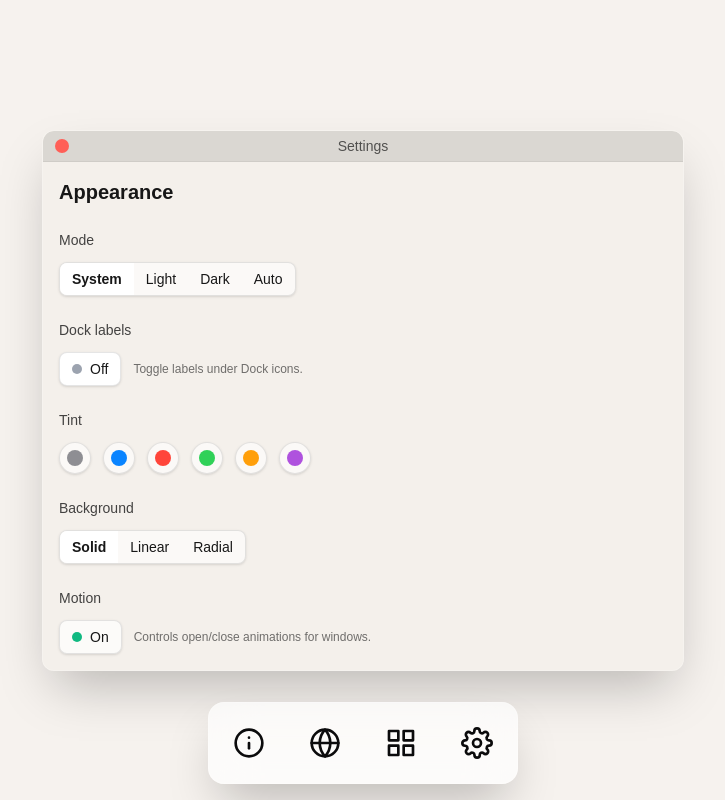
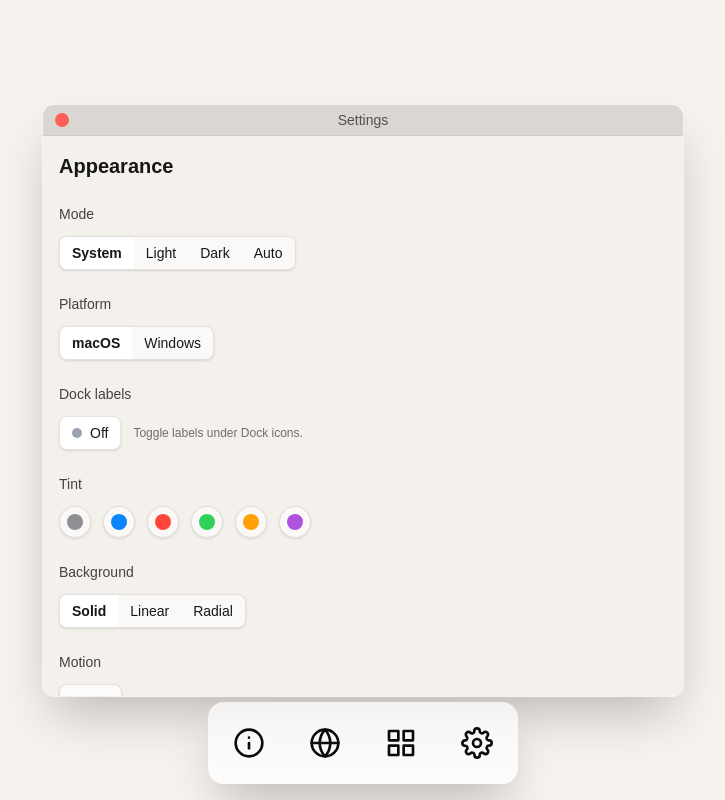
Before and after one commit to Johan-Melin/macos-nextjs, a Next.js app: page / in a window 1280 px wide. Both pictures are taken after a click on the button "Settings". Shown: the whole page, without its empty margins (277-1002 px from the left). Built offline with nearby package versions, Linux system fonts and the light colour scheme.

Commit message:
feat(windows): add os toggle in setting for window close button styling

```diff
--- a/src/components/MacWindow.tsx
+++ b/src/components/MacWindow.tsx
@@ -2,9 +2,11 @@
 
 import { ReactNode } from "react";
 import { useAppWindow } from "../context/AppWindowContext";
+import { useAppearance } from "../context/AppearanceContext";
 
 export default function MacWindow({ title, children }: { title: string; children: ReactNode }) {
   const { close } = useAppWindow();
+  const { osStyle } = useAppearance();
 
   return (
     <div
@@ -22,7 +24,9 @@ export default function MacWindow({ title, children }: { title: string; children
         className="sticky top-0 z-10 relative flex items-center gap-2 border-b border-black/5 px-3 py-2 backdrop-blur md:static dark:border-white/10"
         style={{ background: "var(--panel-bg)" }}
       >
-        {/* Traffic lights */}
+        {osStyle === "mac" ? (
+          <>
+            {/* macOS close (traffic light) on the left */}
             <div className="flex items-center gap-2">
               <button
                 aria-label="Close"
@@ -35,6 +39,25 @@ export default function MacWindow({ title, children }: { title: string; children
             <div className="absolute left-1/2 -translate-x-1/2 select-none text-sm font-medium opacity-70">
               {title}
             </div>
+          </>
+        ) : (
+          <>
+            {/* Windows close on the right */}
+            <div className="absolute left-3 select-none text-sm font-medium opacity-70">
+              {title}
+            </div>
+            <div className="ml-auto flex items-center">
+              <button
+                aria-label="Close"
+                onClick={close}
+                className="grid h-7 w-11 place-items-center rounded hover:bg-red-500/90 hover:text-white transition-colors"
+                title="Close"
+              >
+                <span aria-hidden className="text-base leading-none">×</span>
+              </button>
+            </div>
+          </>
+        )}
       </div>
       {/* Content */}
       <div className="h-[calc(100dvh-48px)] overflow-auto p-4 md:h-auto md:max-h-[70vh] md:w-[90vw] md:max-w-2xl md:overflow-auto md:p-4 md:w-[640px]">
--- a/src/content/dock/Settings.tsx
+++ b/src/content/dock/Settings.tsx
@@ -9,7 +9,7 @@ export default function Settings() {
 import { useAppearance } from "../../context/AppearanceContext";
 
 function AppearanceSettings() {
-  const { mode, setMode, tint, setTint, backgroundStyle, setBackgroundStyle, animations, setAnimations, showDockLabels, setShowDockLabels } = useAppearance();
+  const { mode, setMode, tint, setTint, backgroundStyle, setBackgroundStyle, animations, setAnimations, showDockLabels, setShowDockLabels, osStyle, setOsStyle } = useAppearance();
 
   const swatches: { name: string; hex: string }[] = [
     { name: "Graphite", hex: "#8e8e93" },
@@ -41,6 +41,30 @@ function AppearanceSettings() {
               onClick={() => setMode(key)}
               className={`px-3 py-1.5 text-sm transition-colors ${
                 mode === key
+                  ? "bg-white dark:bg-black/20 font-bold"
+                  : "hover:bg-white/70 dark:hover:bg-white/10"
+              }`}
+              title={tip}
+            >
+              {label}
+            </button>
+          ))}
+        </div>
+      </section>
+
+      {/* Platform */}
+      <section className="space-y-3">
+        <h3 className="text-sm font-medium opacity-80">Platform</h3>
+        <div className="inline-flex overflow-hidden rounded-lg border border-black/10 bg-white/60 shadow-sm dark:border-white/10 dark:bg-white/10">
+          {([
+            { key: "mac", label: "macOS", tip: "Round traffic-light close on the left" },
+            { key: "windows", label: "Windows", tip: "Square close on the right" },
+          ] as const).map(({ key, label, tip }) => (
+            <button
+              key={key}
+              onClick={() => setOsStyle(key)}
+              className={`px-3 py-1.5 text-sm transition-colors ${
+                osStyle === key
                   ? "bg-white dark:bg-black/20 font-bold"
                   : "hover:bg-white/70 dark:hover:bg-white/10"
               }`}
--- a/src/context/AppearanceContext.tsx
+++ b/src/context/AppearanceContext.tsx
@@ -17,6 +17,7 @@ export type AppearanceState = {
   backgroundStyle: "solid" | "linear" | "radial";
   animations: boolean;
   showDockLabels: boolean;
+  osStyle: "mac" | "windows";
 };
 
 type AppearanceContextValue = AppearanceState & {
@@ -25,6 +26,7 @@ type AppearanceContextValue = AppearanceState & {
   setBackgroundStyle: (s: AppearanceState["backgroundStyle"]) => void;
   setAnimations: (a: boolean) => void;
   setShowDockLabels: (v: boolean) => void;
+  setOsStyle: (v: AppearanceState["osStyle"]) => void;
 };
 
 const STORAGE_KEY = "macos-appearance";
@@ -35,6 +37,7 @@ const DEFAULT_STATE: AppearanceState = {
   backgroundStyle: "solid",
   animations: true,
   showDockLabels: false,
+  osStyle: "mac",
 };
 
 const AppearanceContext = createContext<AppearanceContextValue | undefined>(undefined);
@@ -119,6 +122,7 @@ export function AppearanceProvider({ children }: { children: ReactNode }) {
       setBackgroundStyle: (backgroundStyle) => setState((s) => ({ ...s, backgroundStyle })),
       setAnimations: (animations) => setState((s) => ({ ...s, animations })),
       setShowDockLabels: (showDockLabels) => setState((s) => ({ ...s, showDockLabels })),
+      setOsStyle: (osStyle) => setState((s) => ({ ...s, osStyle })),
     }),
     [state]
   );
```
Lines whose indentation alone changed are shown as unchanged.
